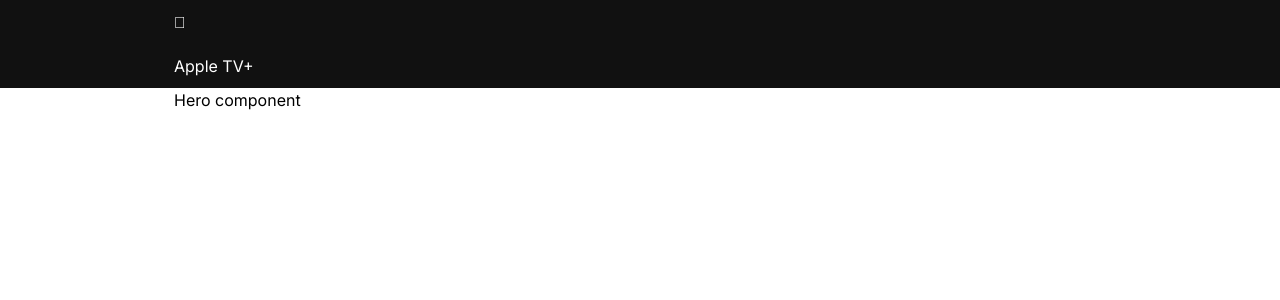
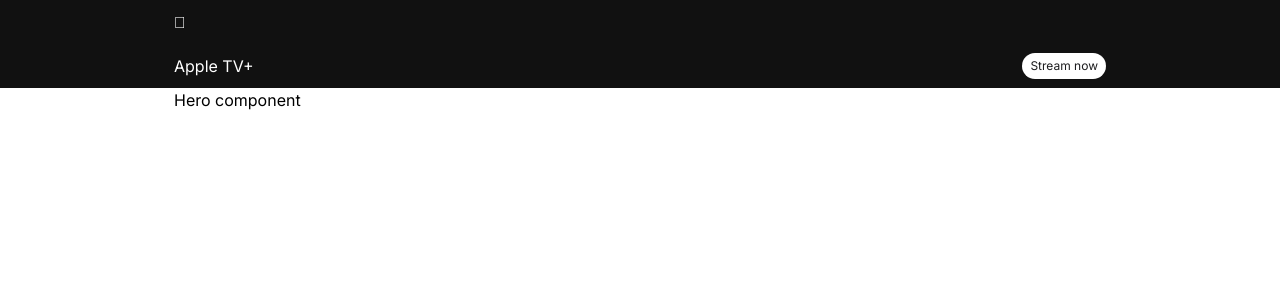
Before and after one commit to benjaminbork/apple-tv-website, a Next.js app: page / in a window 1280 px wide. Shown: the top 300 px of the page. Built offline with nearby package versions, Linux system fonts and the light colour scheme.

Commit message:
defining custom font sizes

```diff
--- /dev/null
+++ b/components/button.tsx
@@ -0,0 +1,31 @@
+import React from "react";
+import { twMerge } from "tailwind-merge";
+
+interface ButtonProps {
+  children: React.ReactNode;
+  size?: "small" | "medium" | "large";
+}
+
+const Button = ({ children, size = "medium" }: ButtonProps) => {
+  const sizeClassNames = {
+    // 12px
+    small: "text-xs px-2 py-1",
+    // 14px
+    medium: "text-sm px-5 py-3",
+    // 17px
+    large: "text-lg px-8 py-5",
+  };
+
+  return (
+    <button
+      className={twMerge(
+        "bg-white text-textBlack rounded-full",
+        sizeClassNames[size]
+      )}
+    >
+      {children}
+    </button>
+  );
+};
+
+export default Button;
--- a/components/header.tsx
+++ b/components/header.tsx
@@ -1,5 +1,6 @@
 import React from "react";
 import Container from "./container";
+import Button from "./button";
 
 const Header = () => {
   return (
@@ -12,7 +13,10 @@ const Header = () => {
         </Container>
       </header>
       <div className="sticky top-0 bg-backgroundContrast text-white ">
-        <Container className="flex items-center min-h-11">Apple TV+</Container>
+        <Container className="flex items-center min-h-11 justify-between">
+          <p>Apple TV+</p>
+          <Button size="small">Stream now</Button>
+        </Container>
       </div>
     </>
   );
--- a/tailwind.config.ts
+++ b/tailwind.config.ts
@@ -13,6 +13,17 @@ const config: Config = {
       textBlack: "#1d1d1f",
       white: "#fff",
     },
+    fontSize: {
+      xs: "0.75rem", // 12px
+      sm: "0.875rem", // 14px
+      base: "1.0625", // 17px
+      lg: "1.1875rem", // 19px
+      xl: "1.3125rem", // 21px
+      "2xl": "1.5rem", // 24px
+      "3xl": "1.75rem", // 28px
+      "4xl": "2.5rem", // 40px
+      "5xl": "4.5rem", // 72px
+    },
 
     extend: {},
   },
```
